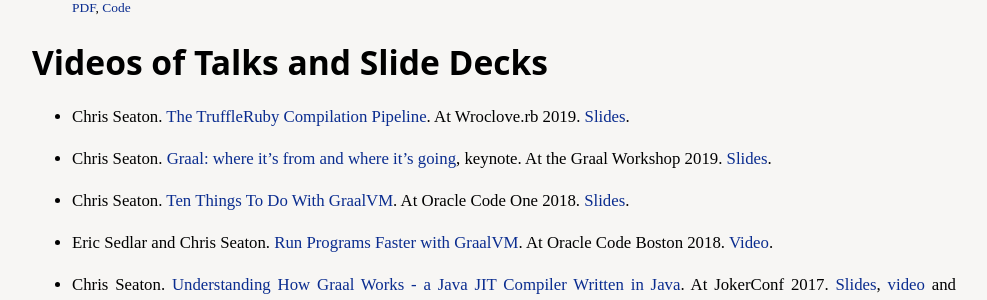
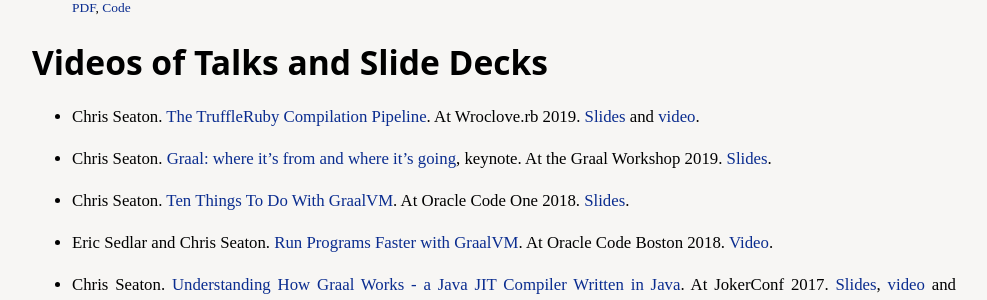
Before and after one commit to chrisseaton/chrisseaton.github.io, a Jekyll site: the page built from truffleruby/index.md, in a window 1280 px wide and 900 px high, scrolled down 2932 px. Shown: the part 153-453 px from the top of the window, without its empty margins (146-1133 px from the left). Built offline with Jekyll 4.4.1, drawn with Linux system fonts in a browser that asks for light colours; nearby versions of some CDN libraries; some web fonts are replaced.

Commit message:
Wroclove.rb video

```diff
--- a/truffleruby/index.md
+++ b/truffleruby/index.md
@@ -142,7 +142,7 @@
 
 # Videos of Talks and Slide Decks
 
-*   Chris Seaton. [The TruffleRuby Compilation Pipeline](wrocloverb19/truffleruby-compilation-pipeline.pdf). At Wroclove.rb 2019. [Slides](wrocloverb19/truffleruby-compilation-pipeline.pdf).
+*   Chris Seaton. [The TruffleRuby Compilation Pipeline](wrocloverb19/truffleruby-compilation-pipeline.pdf). At Wroclove.rb 2019. [Slides](wrocloverb19/truffleruby-compilation-pipeline.pdf) and [video](https://www.youtube.com/watch?v=bf5pQVgux3c).
 
 *   Chris Seaton. [Graal: where it's from and where it's going](graalworkshop19/graal-from-and-going.pdf), keynote. At the Graal Workshop 2019. [Slides](graalworkshop19/graal-from-and-going.pdf).
 
```
Also changed, not shown: index.md (+1 -0 lines).
